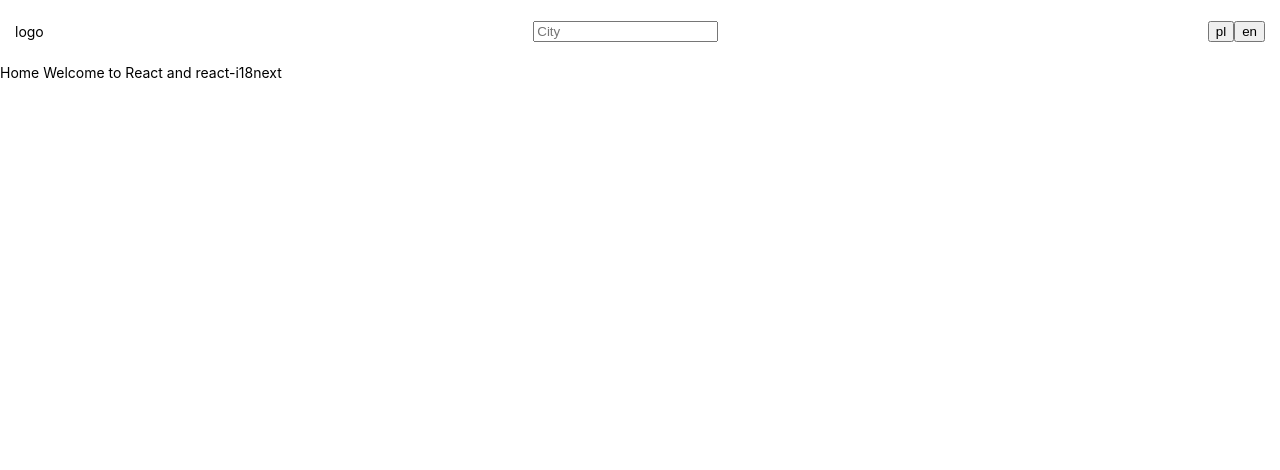
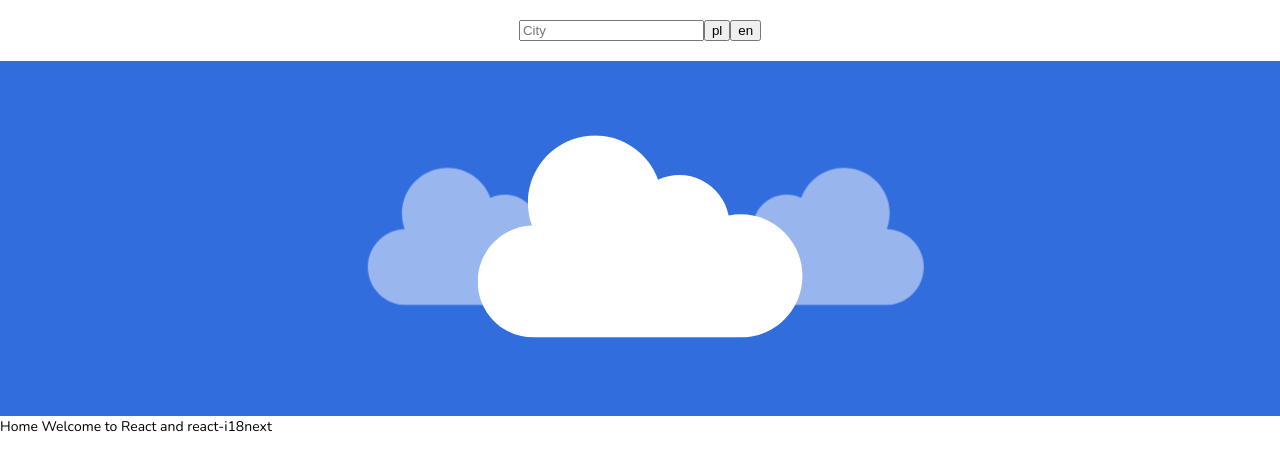
Before and after one commit to aXenDeveloper/react-weather, a React (Create React App) app: page / in a window 1280 px wide. Shown: the top 470 px of the page. Built offline with nearby package versions, Linux system fonts and the light colour scheme.

Commit message:
Add cloud

```diff
--- a/package.json
+++ b/package.json
@@ -18,6 +18,7 @@
     "react-router-dom": "^5.2.0",
     "react-scripts": "4.0.1",
     "redux": "^4.0.5",
+    "styled-components": "^5.2.1",
     "typescript": "^4.1.3",
     "web-vitals": "^0.2.4"
   },
@@ -51,6 +52,7 @@
     "@types/react": "^17.0.0",
     "@types/react-dom": "^17.0.0",
     "@types/react-redux": "^7.1.15",
-    "@types/react-router-dom": "^5.1.7"
+    "@types/react-router-dom": "^5.1.7",
+    "@types/styled-components": "^5.1.7"
   }
 }
--- a/public/index.html
+++ b/public/index.html
@@ -1,14 +1,12 @@
 <!DOCTYPE html>
 <html lang="en">
+
 <head>
   <meta charset="utf-8" />
   <link rel="icon" href="%PUBLIC_URL%/favicon.ico" />
   <meta name="viewport" content="width=device-width, initial-scale=1" />
   <meta name="theme-color" content="#000000" />
-    <meta
-      name="description"
-      content="Web site created using create-react-app"
-    />
+  <meta name="description" content="Web site created using create-react-app" />
   <link rel="apple-touch-icon" href="%PUBLIC_URL%/logo192.png" />
   <!--
       manifest.json provides metadata used when your web app is installed on a
@@ -25,7 +23,12 @@
       Learn how to configure a non-root public URL by running `npm run build`.
     -->
   <title>React App</title>
+  <link rel="preconnect" href="https://fonts.gstatic.com">
+  <link
+    href="https://fonts.googleapis.com/css2?family=Nunito:ital,wght@0,300;0,400;0,600;0,700;1,300;1,400;1,600;1,700&display=swap"
+    rel="stylesheet">
 </head>
+
 <body>
   <noscript>You need to enable JavaScript to run this app.</noscript>
   <div id="root"></div>
@@ -40,4 +43,5 @@
       To create a production bundle, use `npm run build` or `yarn build`.
     -->
 </body>
+
 </html>
--- a/src/components/ChangeLang.tsx
+++ b/src/components/ChangeLang.tsx
@@ -7,7 +7,6 @@ const ChangeLang = () => {
 	const changeLanguage = (lng: string) => {
 		i18n.changeLanguage(lng);
 		setLang(lng);
-		console.log(lng);
 	};
 
 	return (
--- a/src/components/Header/Header.tsx
+++ b/src/components/Header/Header.tsx
@@ -5,9 +5,7 @@ import ChangeLang from '../ChangeLang';
 
 const Header: FC = () => (
 	<header className={styles.header}>
-		<div className="container flex flex-ai:center flex-jc:space-between">
-			<div>logo</div>
-
+		<div className="container flex flex-ai:center flex-jc:center">
 			<Form />
 
 			<div>
--- /dev/null
+++ b/src/components/WeatherIcon/WeatherIcon.tsx
@@ -0,0 +1,13 @@
+import Cloud from './icons/Cloud';
+
+const WeatherIcon = () => (
+	<div className="weather_icon">
+		<div className="weather_svg_cloud">
+			<Cloud left />
+			<Cloud />
+			<Cloud right />
+		</div>
+	</div>
+);
+
+export default WeatherIcon;
--- /dev/null
+++ b/src/components/WeatherIcon/icons/Cloud.tsx
@@ -0,0 +1,39 @@
+import { FC } from 'react';
+import styled, { css } from 'styled-components';
+
+type CloudType = {
+	left?: boolean;
+	right?: boolean;
+};
+
+const Cloud: FC<CloudType> = ({ left, right }) => {
+	const CloudSVG = styled.svg`
+		${left &&
+		css`
+			position: absolute;
+			transform: translateX(-235px) scale(0.68);
+			opacity: 0.5;
+			animation: cloud_left 20s ease infinite;
+		`}
+
+		${right &&
+		css`
+			position: absolute;
+			transform: translateX(-235px) scale(0.68) rotateY(180deg);
+			opacity: 0.5;
+			animation: cloud_right 20s ease infinite;
+		`}
+
+		path {
+			fill: #fff;
+		}
+	`;
+
+	return (
+		<CloudSVG height="289px" width="465px" xmlns="http://www.w3.org/2000/svg">
+			<path d="m375.835938 112.957031c-5.851563 0-11.691407.582031-17.425782 1.742188-4.324218-21.582031-18.304687-39.992188-37.933594-49.957031-19.625-9.964844-42.738281-10.382813-62.714843-1.136719-18.078125-49.796875-73.101563-75.507813-122.898438-57.429688s-75.507812 73.105469-57.429687 122.898438c-43.621094 1.378906-78.078125 37.484375-77.4257815 81.121093.6562495 43.640626 36.1835935 78.691407 79.8281255 78.761719h296c48.597656 0 88-39.398437 88-88 0-48.601562-39.402344-88-88-88zm0 0" />
+		</CloudSVG>
+	);
+};
+
+export default Cloud;
--- /dev/null
+++ b/src/styles/_animation.scss
@@ -0,0 +1,23 @@
+@keyframes cloud_left {
+    0% {
+        transform: translateX(-130px) scale(0.68);
+    }
+    50% {
+        transform: translateX(-250px) scale(0.68);
+    }
+    100% {
+        transform: translateX(-130px) scale(0.68);
+    }
+}
+
+@keyframes cloud_right {
+    0% {
+        transform: translateX(-320px) scale(0.68) rotateY(180deg);
+    }
+    50% {
+        transform: translateX(-200px) scale(0.68) rotateY(180deg);
+    }
+    100% {
+        transform: translateX(-320px) scale(0.68) rotateY(180deg);
+    }
+}
--- a/src/styles/_layout.scss
+++ b/src/styles/_layout.scss
@@ -17,5 +17,9 @@
         &\:space-between {
             justify-content: space-between;
         }
+
+        &\:center {
+            justify-content: center;
+        }
     }
 }
--- /dev/null
+++ b/src/styles/_weather.scss
@@ -0,0 +1,34 @@
+.weather {
+    background-color: var(--theme-section-weather);
+    color: var(--theme-section-weather-text);
+    padding: 3rem 0;
+    overflow-x: hidden;
+
+    .container {
+        display: flex;
+        align-items: center;
+        justify-content: center;
+    }
+
+    &_icon {
+    }
+
+    &_svg {
+        &_cloud {
+            transform: scale(0.7);
+            position: relative;
+
+            &\:left {
+                position: absolute;
+                transform: translateX(-235px) scale(0.5);
+            }
+
+            &\:right {
+                position: absolute;
+                transform: translateX(235px) scale(0.5);
+                left: 0;
+                top: 0;
+            }
+        }
+    }
+}
--- a/src/styles/global.scss
+++ b/src/styles/global.scss
@@ -7,6 +7,8 @@
 :root {
     --theme-background: #fff;
     --theme-color: #000;
+    --theme-section-weather: #326dde;
+    --theme-section-weather-text: #fff;
     --container-width: 1630px;
 }
 
@@ -15,7 +17,7 @@ html {
 }
 
 body {
-    font-family: 'Poppins', -apple-system, BlinkMacSystemFont, Roboto, Helvetica, Arial, sans-serif;
+    font-family: 'Nunito', -apple-system, BlinkMacSystemFont, Roboto, Helvetica, Arial, sans-serif;
     font-size: 1.4rem;
     margin: 0;
     line-height: 1.5;
@@ -25,3 +27,5 @@ body {
 }
 
 @import './layout';
+@import './weather';
+@import './animation';
--- a/src/views/HomeView.tsx
+++ b/src/views/HomeView.tsx
@@ -1,14 +1,20 @@
 import { FC } from 'react';
 import { useTranslation } from 'react-i18next';
-import { useLang } from '../context';
+import WeatherIcon from '../components/WeatherIcon/WeatherIcon';
 
 const HomeView: FC = () => {
 	const { t } = useTranslation();
 
-	const lang = useLang();
-	console.log(lang);
-
-	return <div>Home {t('Welcome to React')}</div>;
+	return (
+		<>
+			<section className="weather">
+				<div className="container">
+					<WeatherIcon />
+				</div>
+			</section>
+			<div>Home {t('Welcome to React')}</div>
+		</>
+	);
 };
 
 export default HomeView;
```
Also changed, not shown: 2 other files (tests, documents, lock files or other folders). Lines whose indentation alone changed are shown as unchanged.
